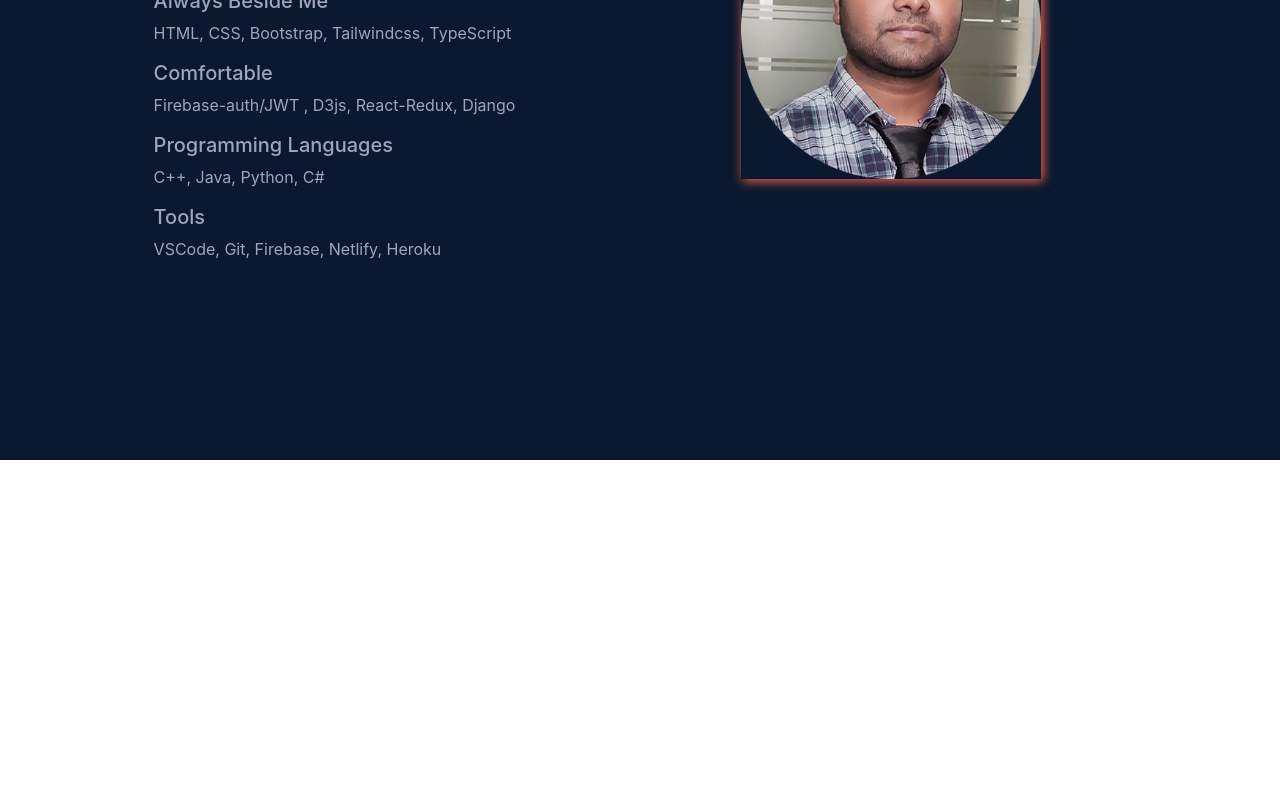
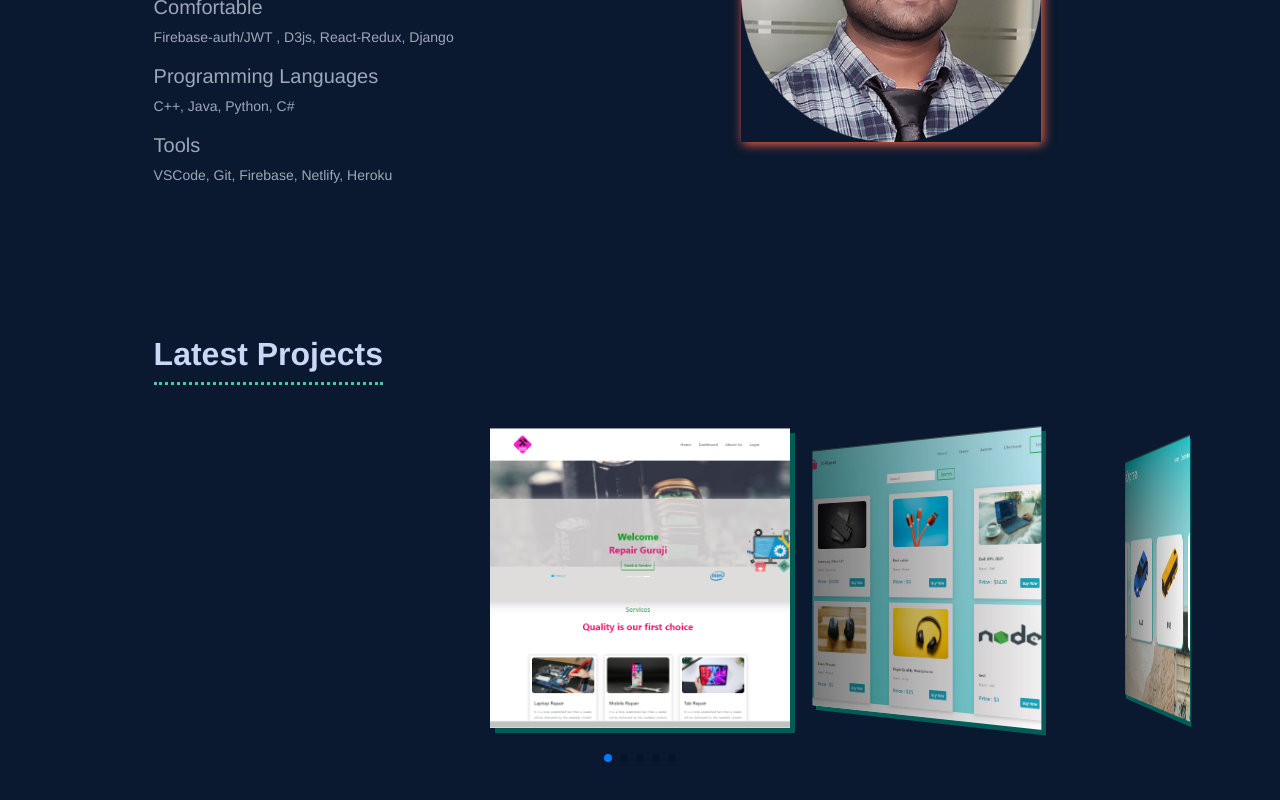
Before and after one commit to Sabbir185/Portfolio, a React (Create React App) app: page / in a window 1280 px wide. Shown: the part 1064-1864 px from the top of the page. Before the commit the page ends 1524 px from the top, so only its background shows below. Built offline with nearby package versions, Linux system fonts and the light colour scheme.

Commit message:
latest projects added at home

```diff
--- a/package.json
+++ b/package.json
@@ -12,6 +12,7 @@
     "react-dom": "^17.0.2",
     "react-router-dom": "^5.2.0",
     "react-scripts": "4.0.3",
+    "swiper": "^6.5.9",
     "typewriter-effect": "^2.17.0",
     "web-vitals": "^1.1.1"
   },
--- a/src/components/Home/Home.js
+++ b/src/components/Home/Home.js
@@ -1,12 +1,14 @@
 import React from 'react';
 import Header from '../Header/Header';
 import MySelf from '../MySelf/MySelf';
+import SwiperProject from '../SwiperProject/SwiperProject';
 
 const Home = () => {
     return (
         <main>
            <Header/>
            <MySelf/>
+           <SwiperProject/>
         </main>
     );
 };
--- a/src/components/MySelf/MySelf.css
+++ b/src/components/MySelf/MySelf.css
@@ -1,6 +1,5 @@
 .myself-container{
     background-color: #0A192F;
-    padding-bottom: 8%;
     padding-left: 12%;
     padding-right: 12%;
 }
--- a/src/components/MySelf/MySelf.js
+++ b/src/components/MySelf/MySelf.js
@@ -44,7 +44,6 @@ const MySelf = () => {
                     <span>Netlify, </span>
                     <span>Heroku </span>
 
-
                 </div>
                 <div className="col-xs-12 col-sm-12 col-md-6 col-lg-6 col-xlg-6 d-flex align-items-center justify-content-center">
                     <div>
--- a/src/components/ProjectsContainer/CardShape.js
+++ b/src/components/ProjectsContainer/CardShape.js
@@ -17,7 +17,7 @@ const CardShape = () => {
                     <p className="card-text text-justify">
                         Sundarban express provides 4 types of transport services. At this time Bike, Bus, Car & also Train transports are available.
                     </p>
-                    <a href={`https://${'sundarban-express.web.app/'}`} target='_blank' className="text-decoration-none"> <button className="btn btn-success mt-3 ml-auto d-block">view project</button> </a>
+                    <a href={`https://${'sundarban-express.web.app/'}`} target='_blank' rel="noreferrer" className="text-decoration-none"> <button className="btn btn-success mt-3 ml-auto d-block">view project</button> </a>
                 </div>
             </div>
             <div className="card card-container">
@@ -29,7 +29,7 @@ const CardShape = () => {
                     <p className="card-text text-justify">
                         In image slider, you can search any types of images. Select multiple images and now set slider duration(ex. 1000 ms). Click create slider.
                     </p>
-                    <a href={`https://${'sabbir185.github.io/JavaScript/API-basic-concept/fancy-slider-bug-fixing/index.html'}`} target='_blank' className="text-decoration-none"> <button className="btn btn-success mt-3 ml-auto d-block">view project</button> </a>
+                    <a href={`https://${'sabbir185.github.io/JavaScript/API-basic-concept/fancy-slider-bug-fixing/index.html'}`} target='_blank' rel="noreferrer" className="text-decoration-none"> <button className="btn btn-success mt-3 ml-auto d-block">view project</button> </a>
                 </div>
             </div>
             <div className="card card-container">
@@ -41,7 +41,7 @@ const CardShape = () => {
                     <p className="card-text text-justify">
                         Cooking master your restaurant ! feel free to search your favorite food item. See details. You may search by a character.
                     </p>
-                    <a href={`https://${'sabbir185.github.io/JavaScript/API-basic-concept/cooking-master/index.html'}`} target='_blank' className="text-decoration-none"> <button className="btn btn-success mt-3 ml-auto d-block">view project</button> </a>
+                    <a href={`https://${'sabbir185.github.io/JavaScript/API-basic-concept/cooking-master/index.html'}`} target='_blank' rel="noreferrer" className="text-decoration-none"> <button className="btn btn-success mt-3 ml-auto d-block">view project</button> </a>
                 </div>
             </div>
         </div>
--- a/src/components/ProjectsContainer/Eplanet.js
+++ b/src/components/ProjectsContainer/Eplanet.js
@@ -47,7 +47,7 @@ const Eplanet = () => {
                 <div className="col-xs-12 col-sm-5 col-md-5 col-lg-5 col-xlg-5 img-style d-flex align-items-center justify-content-center">
                     <div>
                         <img src={eplanet} alt="" className="img-fluid" />
-                        <a href={`https://${'e-planetshop.web.app/'}`} target='_blank' className="text-decoration-none"> <button className="btn btn-outline-success mt-3 mx-auto d-block">view project</button> </a>
+                        <a href={`https://${'e-planetshop.web.app/'}`} target='_blank' rel="noreferrer" className="text-decoration-none"> <button className="btn btn-outline-success mt-3 mx-auto d-block">view project</button> </a>
                     </div>
                 </div>
             </div>
@@ -57,7 +57,7 @@ const Eplanet = () => {
                 <div className="col-xs-12 col-sm-5 col-md-5 col-lg-5 col-xlg-5 img-style d-flex align-items-center justify-content-center">
                     <div>
                         <img src={eplanet} alt="" className="img-fluid" />
-                        <a href={`https://${'e-planetshop.web.app/'}`} target='_blank' className="text-decoration-none"> <button className="btn btn-outline-success mt-3 mx-auto d-block">view project</button> </a>
+                        <a href={`https://${'e-planetshop.web.app/'}`} target='_blank' rel="noreferrer" className="text-decoration-none"> <button className="btn btn-outline-success mt-3 mx-auto d-block">view project</button> </a>
                     </div>
                 </div>
                 <div className="col details d-flex align-items-center" style={{ color: "#CCD6F6" }}>
--- a/src/components/ProjectsContainer/RepairGuruji.js
+++ b/src/components/ProjectsContainer/RepairGuruji.js
@@ -9,7 +9,7 @@ const RepairGuruji = () => {
             <div className="col-xs-12 col-sm-5 col-md-5 col-lg-5 col-xlg-5 img-style d-flex align-items-center justify-content-center">
                 <div>
                     <img src={repair} alt="" className="img-fluid" />
-                    <a href={`https://${'repair-guruji.web.app'}`} target='_blank' className="text-decoration-none"> <button className="btn btn-outline-success mt-3 mx-auto d-block">view project</button> </a>
+                    <a href={`https://${'repair-guruji.web.app'}`} target='_blank' rel="noreferrer" className="text-decoration-none"> <button className="btn btn-outline-success mt-3 mx-auto d-block">view project</button> </a>
                 </div>
             </div>
             <div className="col details d-flex align-items-center" style={{ color: "#CCD6F6" }}>
--- a/src/components/ProjectsContainer/ViewMore.js
+++ b/src/components/ProjectsContainer/ViewMore.js
@@ -30,7 +30,7 @@ const ViewMore = () => {
                                 <p className="card-text text-justify">
                                     Lorem ipsum dolor, sit amet consectetur adipisicing elit. Ex, alias fugiat optio ratione aut natus.
                                 </p>
-                                <a href={`https://${'sabbir185-alpha-teams.netlify.app/'}`} target='_blank' className="text-decoration-none"> <button className="btn btn-success mt-3 ml-auto d-block">view project</button> </a>
+                                <a href={`https://${'sabbir185-alpha-teams.netlify.app/'}`} target='_blank' rel="noreferrer" className="text-decoration-none"> <button className="btn btn-success mt-3 ml-auto d-block">view project</button> </a>
                             </div>
                         </div>
                         <div className="card card-container">
@@ -42,7 +42,7 @@ const ViewMore = () => {
                                 <p className="card-text text-justify">
                                     Lorem ipsum dolor sit, amet consectetur adipisicing elit. Animi in similique excepturi quas velit eum!
                                 </p>
-                                <a href={`https://${'sabbir185.github.io/JavaScript/API-basic-concept/hard-rock-music/index.html'}`} target='_blank' className="text-decoration-none"> <button className="btn btn-success mt-3 ml-auto d-block">view project</button> </a>
+                                <a href={`https://${'sabbir185.github.io/JavaScript/API-basic-concept/hard-rock-music/index.html'}`} target='_blank' rel="noreferrer" className="text-decoration-none"> <button className="btn btn-success mt-3 ml-auto d-block">view project</button> </a>
                             </div>
                         </div>
                         <div className="card card-container">
@@ -54,7 +54,7 @@ const ViewMore = () => {
                                 <p className="card-text text-justify">
                                     Lorem ipsum dolor sit amet consectetur adipisicing elit. At neque optio reiciendis eligendi labore delectus.
                                 </p>
-                                <a href={`https://${'sabbir185.github.io/penguin-fashion/index.html'}`} target='_blank' className="text-decoration-none"> <button className="btn btn-success mt-3 ml-auto d-block">view project</button> </a>
+                                <a href={`https://${'sabbir185.github.io/penguin-fashion/index.html'}`} target='_blank' rel="noreferrer" className="text-decoration-none"> <button className="btn btn-success mt-3 ml-auto d-block">view project</button> </a>
                             </div>
                         </div>
                     </div>
--- /dev/null
+++ b/src/components/SwiperProject/SwiperProject.css
@@ -0,0 +1,45 @@
+#root { height: 100% }
+html,
+body {
+  position: relative;
+  height: 100%;
+}
+
+body {
+  background: #0A192F;
+  font-family: Helvetica Neue, Helvetica, Arial, sans-serif;
+  font-size: 14px;
+  color: #000;
+  margin: 0;
+  padding: 0;
+}
+
+.swiper-container {
+  width: 100%;
+  padding-top: 50px;
+  padding-bottom: 50px;
+}
+
+.swiper-slide {
+  background-position: center;
+  background-size: cover;
+  width: 300px;
+  height: 300px;
+  box-shadow: 5px 5px rgb(3, 92, 87);
+}
+
+.swiper-slide img {
+  display: block;
+  width: 100%;
+  height: 300px;
+  object-fit: cover;
+}
+
+.swiper-title{
+    font-size: 32px;
+    color: #CCD6F6;
+    font-weight: 700;
+    border-bottom: 3px dotted #4DC5AF;
+    padding-bottom: 10px;
+    margin-left: 12%;
+}
--- /dev/null
+++ b/src/components/SwiperProject/SwiperProject.js
@@ -0,0 +1,63 @@
+import React, { useRef, useState } from "react";
+// Import Swiper React components
+import { Swiper, SwiperSlide } from "swiper/react";
+
+// Import Swiper styles
+import "swiper/swiper.min.css";
+import "swiper/components/effect-coverflow/effect-coverflow.min.css"
+import "swiper/components/pagination/pagination.min.css"
+
+import "./SwiperProject.css";
+import repair from '../../images/projects/1.png';
+import eplanet from '../../images/projects/2.png';
+import sundarban from '../../images/projects/3.png';
+import imgSlider from '../../images/projects/9.png';
+import alpha from '../../images/projects/4.png';
+
+// import Swiper core and required modules
+import SwiperCore, {
+  EffectCoverflow,Pagination
+} from 'swiper/core';
+
+// install Swiper modules
+SwiperCore.use([EffectCoverflow,Pagination]);
+
+
+
+const SwiperProject = () => {
+    return (
+        <section className="pb-5 mt-5">
+            <span className="swiper-title">Latest Projects</span>
+            <Swiper effect={'coverflow'} grabCursor={true} centeredSlides={true} slidesPerView={'auto'} coverflowEffect={{
+                "rotate": 50,
+                "stretch": 0,
+                "depth": 100,
+                "modifier": 1,
+                "slideShadows": true
+            }} pagination={true} className="mySwiper">
+                <SwiperSlide>
+                    <a href={`https://${'repair-guruji.web.app'}`} target='_blank' rel="noreferrer" className="text-decoration-none"><img src={repair} alt="" /></a>
+                </SwiperSlide>
+
+                <SwiperSlide>
+                    <a href={`https://${'e-planetshop.web.app/'}`} target='_blank' rel="noreferrer" className="text-decoration-none"><img src={eplanet} alt=""/></a>
+                </SwiperSlide>
+
+                <SwiperSlide>
+                    <a href={`https://${'sundarban-express.web.app/'}`} target='_blank' rel="noreferrer" className="text-decoration-none"><img src={sundarban} alt=""/></a>
+                </SwiperSlide>
+
+                <SwiperSlide>
+                    <a href={`https://${'sabbir185-alpha-teams.netlify.app/'}`} target='_blank' rel="noreferrer" className="text-decoration-none"><img src={alpha} alt=""/></a>
+                </SwiperSlide>
+
+                <SwiperSlide>
+                    <a href={`https://${'sabbir185.github.io/JavaScript/API-basic-concept/fancy-slider-bug-fixing/index.html'}`} target='_blank' rel="noreferrer" className="text-decoration-none"><img src={imgSlider} alt=""/></a>
+                </SwiperSlide>
+
+            </Swiper>
+        </section>
+    );
+};
+
+export default SwiperProject;
```
Also changed, not shown: 1 other file (tests, documents, lock files or other folders).
